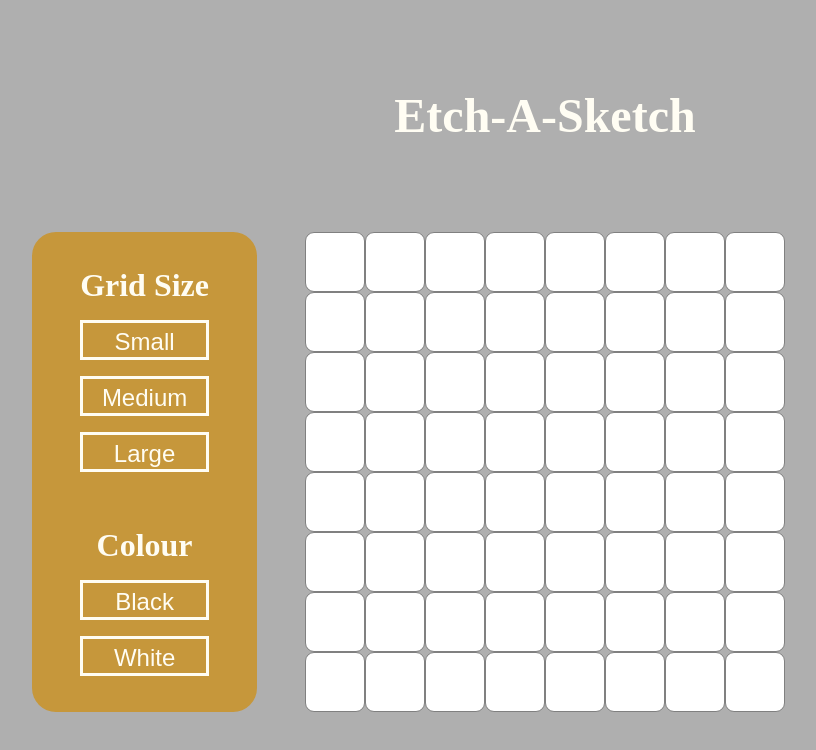
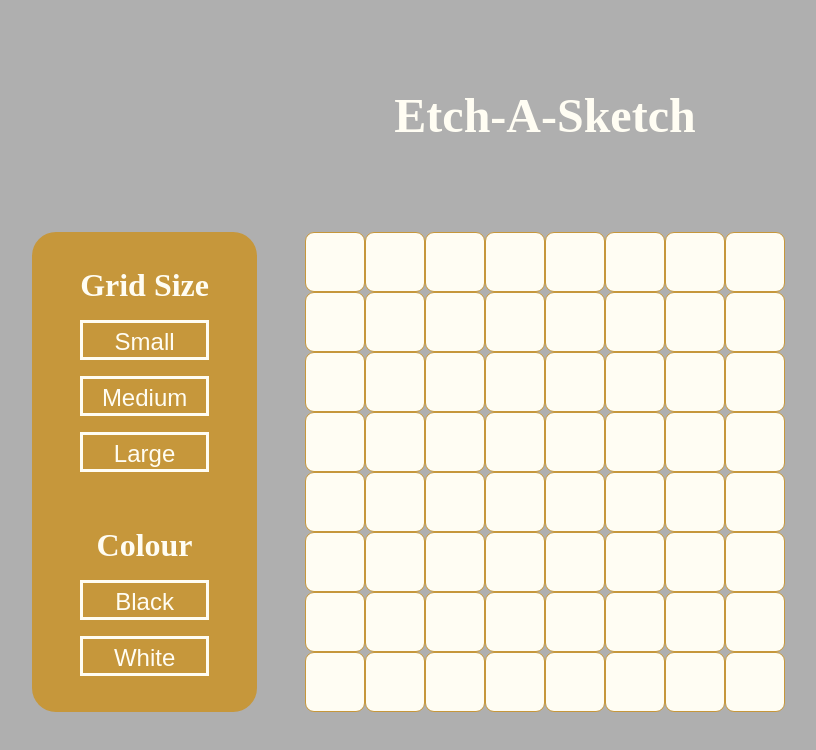
Before and after one commit to StefanTampu/etch-a-sketch, a plain HTML site: page index.html in a window 1280 px wide. Shown: the whole page, without its empty margins (95-911 px from the left). Drawn offline with Linux system fonts and the light colour scheme.

Commit message:
Change .square border colour

```diff
--- a/style.css
+++ b/style.css
@@ -107,8 +107,8 @@ main {
 
 .square {
     flex:auto;
-    background-color: white;
-    border: 1px solid gray;
+    background-color: #fffdf3;
+    border: 1px solid #c6973b;
     transition: 1.5s;
     border-radius: 15%;
 }
```
